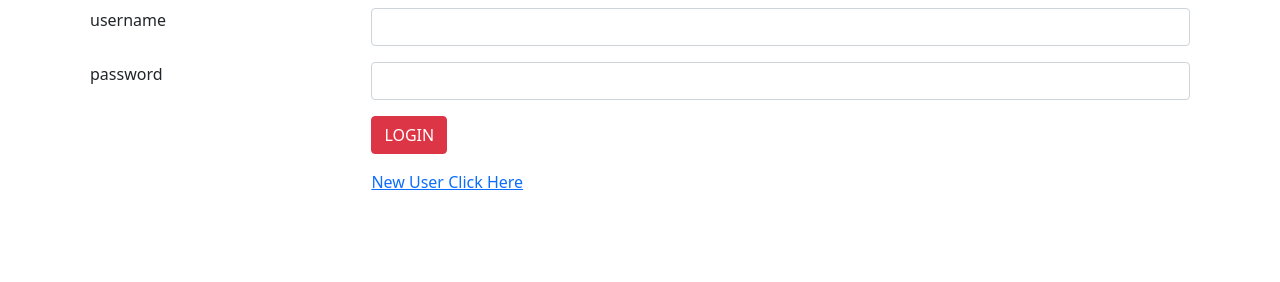
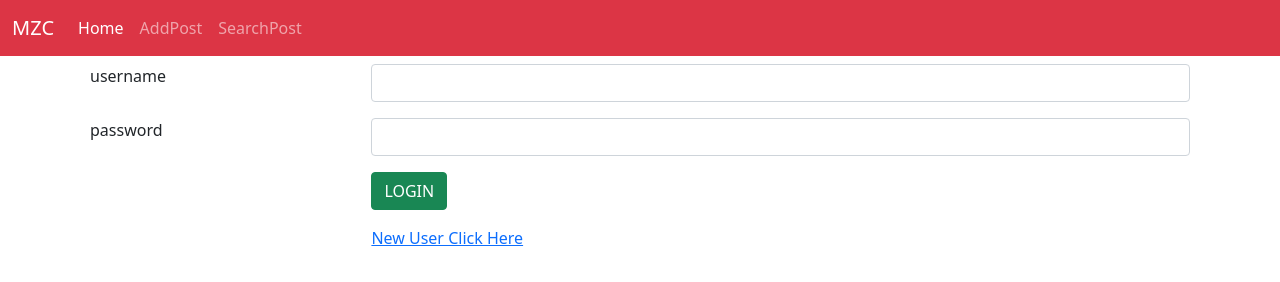
Before and after one commit to Mahima1111/development-app, a plain HTML site: page index.html in a window 1280 px wide. Drawn offline with nearby package versions, Linux system fonts and the light colour scheme.

Commit message:
navbar completed

```diff
--- a/index.html
+++ b/index.html
@@ -8,6 +8,21 @@
     <title>Document</title>
 </head>
 <body>
+    <nav class="navbar navbar-expand-lg navbar-dark bg-danger">
+        <div class="container-fluid">
+          <a class="navbar-brand" href="#">MZC</a>
+          <button class="navbar-toggler" type="button" data-bs-toggle="collapse" data-bs-target="#navbarNavAltMarkup" aria-controls="navbarNavAltMarkup" aria-expanded="false" aria-label="Toggle navigation">
+            <span class="navbar-toggler-icon"></span>
+          </button>
+          <div class="collapse navbar-collapse" id="navbarNavAltMarkup">
+            <div class="navbar-nav">
+              <a class="nav-link active" aria-current="page" href="index.html">Home</a>
+              <a class="nav-link" href="addpost.html">AddPost</a>
+              <a class="nav-link" href="searchpost.html">SearchPost</a>
+            </div>
+          </div>
+        </div>
+      </nav>
     <div class="container">
         <div class="row">
             <div class="col">
@@ -22,7 +37,7 @@
                     </tr>
                     <tr>
                         <td> </td>
-                        <td> <button class="btn btn-danger">LOGIN</button></td>
+                        <td> <button class="btn btn-success">LOGIN</button></td>
                     </tr>
                     <tr>
                         <td> </td>
```
Also changed, not shown: addpost.html (+15 -0 lines), reg.html (+15 -0 lines), searchpost.html (+15 -0 lines).
